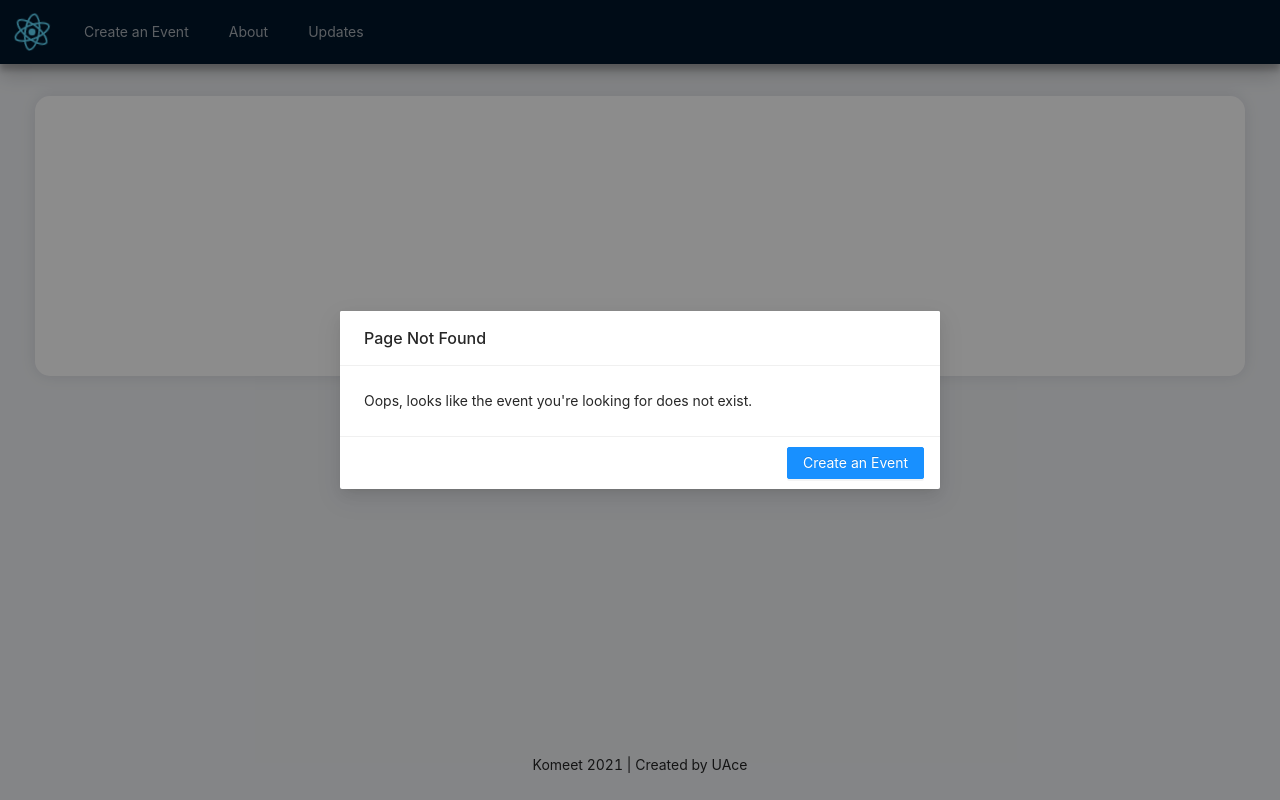
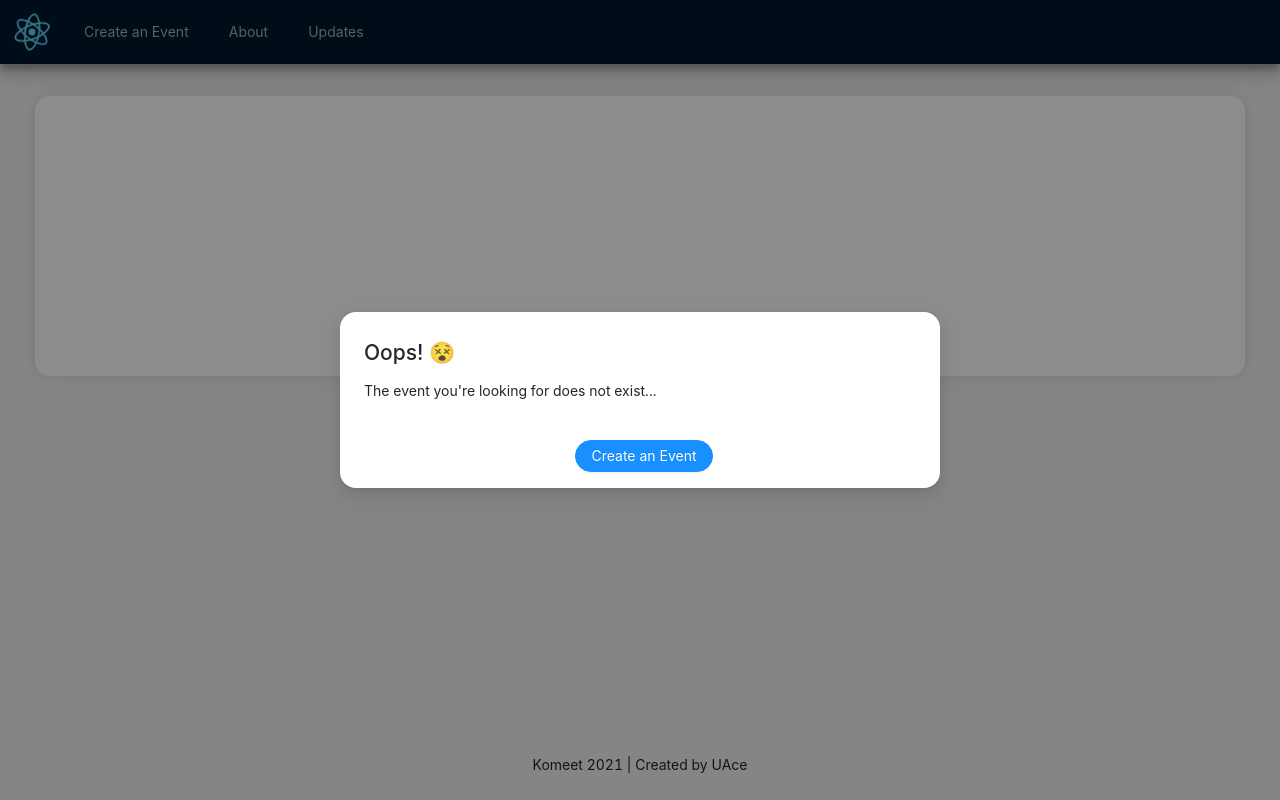
Before and after one commit to UAce/Komeet-Frontend, a React (Create React App) app: page /404 in a window 1280 px wide. Before the commit this address had no page. Built offline with nearby package versions, Linux system fonts and the light colour scheme; what react-infinite-calendar would draw is missing.

Commit message:
style notfound modal

```diff
--- a/src/pages/EventPage/EventPage.tsx
+++ b/src/pages/EventPage/EventPage.tsx
@@ -13,7 +13,7 @@ import "./EventPage.scss";
 
 interface EventPageProps extends RouteComponentProps<{ eventId: string }> {}
 
-const EventPage: React.FC<EventPageProps> = ({ match }) => {
+const EventPage: React.FC<EventPageProps> = ({ match, history }) => {
     const [event, setEvent] = useState<Event>();
     const [eventLink, setEventLink] = useState<string>("");
     const [participantData, setParticipantData] = useState<ParticipantData | undefined>();
@@ -25,6 +25,7 @@ const EventPage: React.FC<EventPageProps> = ({ match }) => {
                 setEventLink(`${window.location.origin}/event/${currentEvent.eventId}`);
             } catch (error) {
                 console.error(error);
+                history.push(`/404`);
             }
         };
         getEvent();
--- /dev/null
+++ b/src/pages/NotFound/NotFound.scss
@@ -0,0 +1,14 @@
+.ant-modal-content {
+    border-radius: 16px;
+
+    .ant-btn {
+        border-radius: 16px;
+    }
+}
+
+.ant-modal-footer {
+    border-top: 0;
+    margin: 0 auto;
+    padding: 0 16px 1rem;
+    text-align: center;
+}
--- a/src/pages/NotFound/NotFound.tsx
+++ b/src/pages/NotFound/NotFound.tsx
@@ -1,24 +1,24 @@
 import React from "react";
 import "antd/dist/antd.css";
+
 import { RouteComponentProps, withRouter } from "react-router-dom";
 import { Modal } from "antd";
+import "./NotFound.scss";
 
 interface NotFoundProps extends RouteComponentProps {}
 const NotFound: React.FC<NotFoundProps> = ({ history }) => {
     return (
         <Modal
-            title="Page Not Found"
-            centered
+            centered={true}
             visible={true}
             closable={false}
-            onOk={() => {
-                history.push("/new-event");
-            }}
-            okText="Create an Event"
+            onOk={() => history.push("/new-event")}
+            okText={"Create an Event"}
             width={600}
             cancelButtonProps={{ style: { display: "none" } }}
         >
-            Oops, looks like the event you're looking for does not exist.
+            <h2>Oops! 😵</h2>
+            <p>The event you're looking for does not exist...</p>
         </Modal>
     );
 };
```
